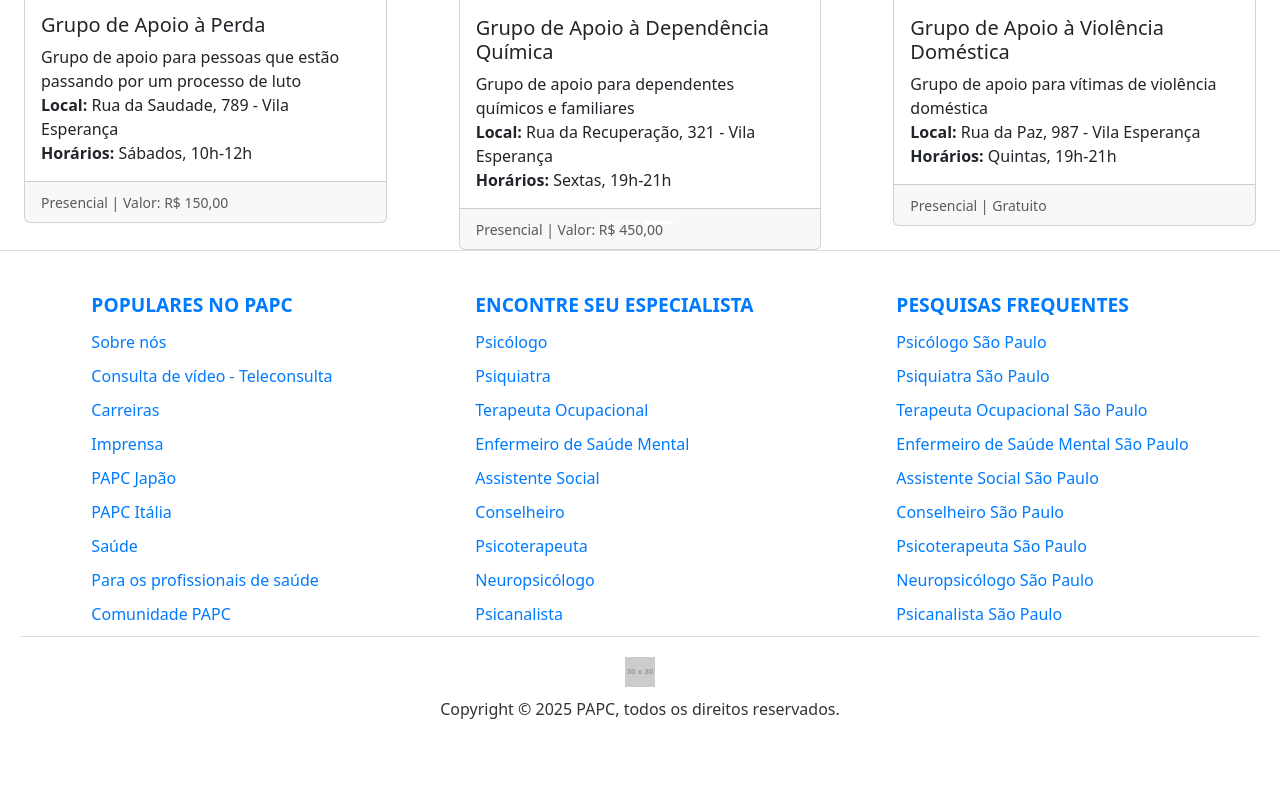
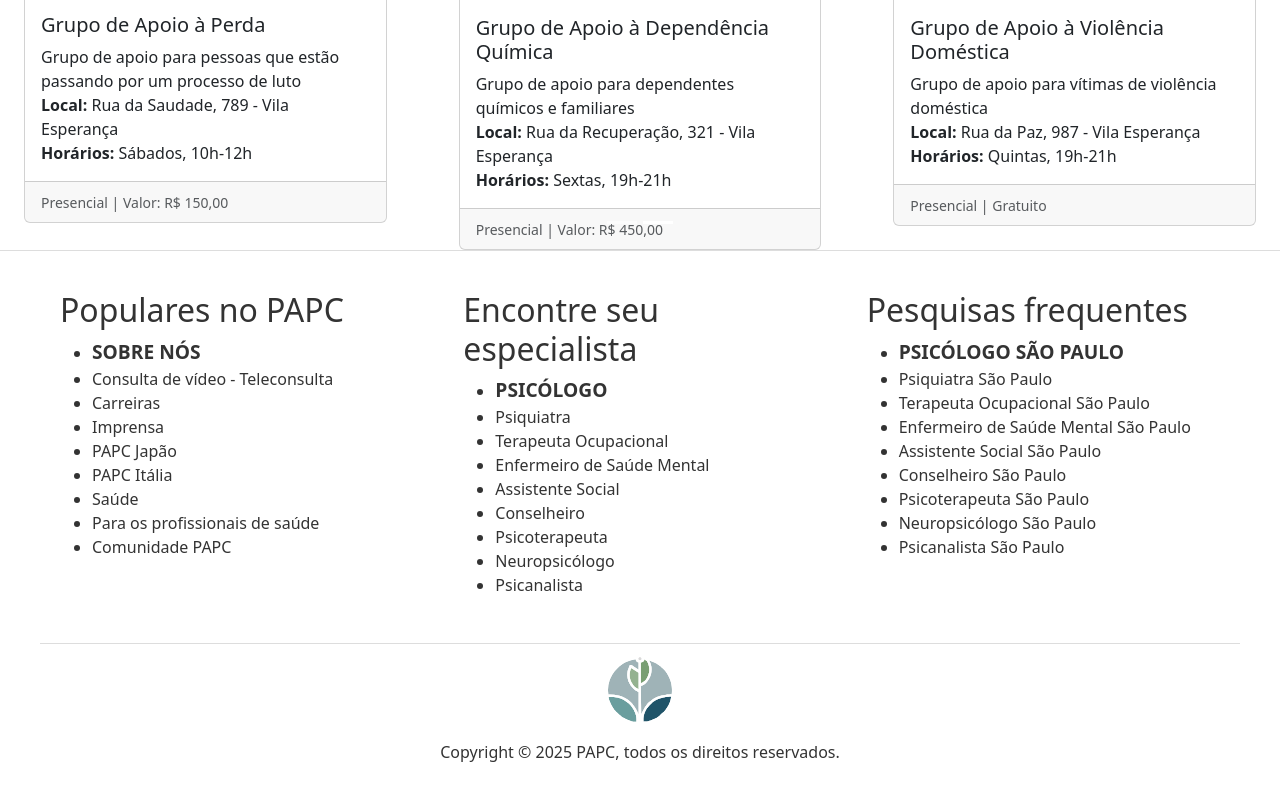
Before and after one commit to ph3523/PAPC, a React (Vite) app: page / in a window 1280 px wide. Shown: the part 556-1356 px from the top of the page. Built offline with nearby package versions, Linux system fonts and the light colour scheme.

Commit message:
refactor: footer

```diff
--- a/src/components/footer.css
+++ b/src/components/footer.css
@@ -1,52 +1,61 @@
 .footer {
     display: flex;
-    justify-content: space-around;
-    padding: 40px 20px;
+    justify-content: center;
+    flex-wrap: wrap;
+    gap:10px; /* Espaçamento entre colunas */
+    padding: 40px 40px;
     background-color: #fff;
     color: #333;
     border-top: 1px solid #ddd;
-    flex-wrap: wrap;
+    max-width: 1368px;
+    margin: 0 auto;
+  }
+
+  .footer-column {
+    list-style-type: none;
+    padding: 0;
+    margin: 0 20px;
+    flex: 1; /* As colunas ocupam espaço igual */
+    min-width: 200px; /* Evita que as colunas fiquem muito estreitas */
   }
 
   .footer-column li:first-child a {
     font-weight: bold;
     font-size: 1.2em;
-    color: #007bff;
+    color: #333;
     text-transform: uppercase;
-  }
-  .footer-column {
-    list-style-type: none;
-    padding: 0;
-    margin: 0 20px;
   }
 
   .footer-column li {
-    margin-bottom: 10px;
+    margin-bottom: 0px;
   }
 
   .footer-column a {
     text-decoration: none;
-    color: #007bff;
-    transition: color 0.3s;
+    color: #333;
+    transition: color 250ms ease; /* Consolidando a transição */
   }
 
   .footer-column a:hover {
-    color: #0056b3;
+    color: #131010;
+    font-weight: bold;
+  }
+
+  .footer-logo img {
+    width: 70px;
+    height: auto;
+    display: block;
+    margin: 0 auto 15px; /* Centraliza e adiciona espaçamento abaixo */
   }
 
   .footer-bottom {
     text-align: center;
-    padding: 20px;
+    padding: 10px;
     background-color: #fff;
     color: #333;
     border-top: 1px solid #ddd;
     width: 100%;
-  }
-
-  .footer-bottom img {
-    width: 30px;
-    height: 30px;
-    margin-bottom: 10px;
+    margin-top: 20px; /* Espaçamento entre colunas e rodapé */
   }
 
   @media (max-width: 768px) {
@@ -57,5 +66,10 @@
 
     .footer-column {
       margin: 20px 0;
+      text-align: center; /* Centraliza o texto em telas menores */
+    }
+
+    .footer-column li {
+      margin-bottom: 8px; /* Reduz o espaçamento em dispositivos menores */
     }
   }
--- a/src/components/footer.jsx
+++ b/src/components/footer.jsx
@@ -3,9 +3,11 @@ import './footer.css';
 
 const Footer = () => {
   return (
-    <div className="footer">
-      <ul className="footer-column">
-        <li ><a href="#">Populares no PAPC</a></li>
+    <footer className="footer">
+      <section className="footer-column">
+        <h2>Populares no PAPC</h2>
+        <nav>
+          <ul>
             <li><a href="#">Sobre nós</a></li>
             <li><a href="#">Consulta de vídeo - Teleconsulta</a></li>
             <li><a href="#">Carreiras</a></li>
@@ -16,8 +18,12 @@ const Footer = () => {
             <li><a href="#">Para os profissionais de saúde</a></li>
             <li><a href="#">Comunidade PAPC</a></li>
           </ul>
-      <ul className="footer-column">
-        <li><a href="#">Encontre seu especialista</a></li>
+        </nav>
+      </section>
+      <section className="footer-column">
+        <h2>Encontre seu especialista</h2>
+        <nav>
+          <ul>
             <li><a href="#">Psicólogo</a></li>
             <li><a href="#">Psiquiatra</a></li>
             <li><a href="#">Terapeuta Ocupacional</a></li>
@@ -28,8 +34,12 @@ const Footer = () => {
             <li><a href="#">Neuropsicólogo</a></li>
             <li><a href="#">Psicanalista</a></li>
           </ul>
-      <ul className="footer-column">
-        <li><a href="#">Pesquisas frequentes</a></li>
+        </nav>
+      </section>
+      <section className="footer-column">
+        <h2>Pesquisas frequentes</h2>
+        <nav>
+          <ul>
             <li><a href="#">Psicólogo São Paulo</a></li>
             <li><a href="#">Psiquiatra São Paulo</a></li>
             <li><a href="#">Terapeuta Ocupacional São Paulo</a></li>
@@ -40,11 +50,16 @@ const Footer = () => {
             <li><a href="#">Neuropsicólogo São Paulo</a></li>
             <li><a href="#">Psicanalista São Paulo</a></li>
           </ul>
+        </nav>
+      </section>
       <div className="footer-bottom">
-        <img src="https://placehold.co/30x30" alt="Logo" />
+      <div className="footer-logo">
+          <img src="../assets/logo.svg" alt="Logo PAPC" />
           <p>Copyright © 2025 PAPC, todos os direitos reservados.</p>
         </div>
+
       </div>
+    </footer>
   );
 };
 
```
Lines whose indentation alone changed are shown as unchanged.
